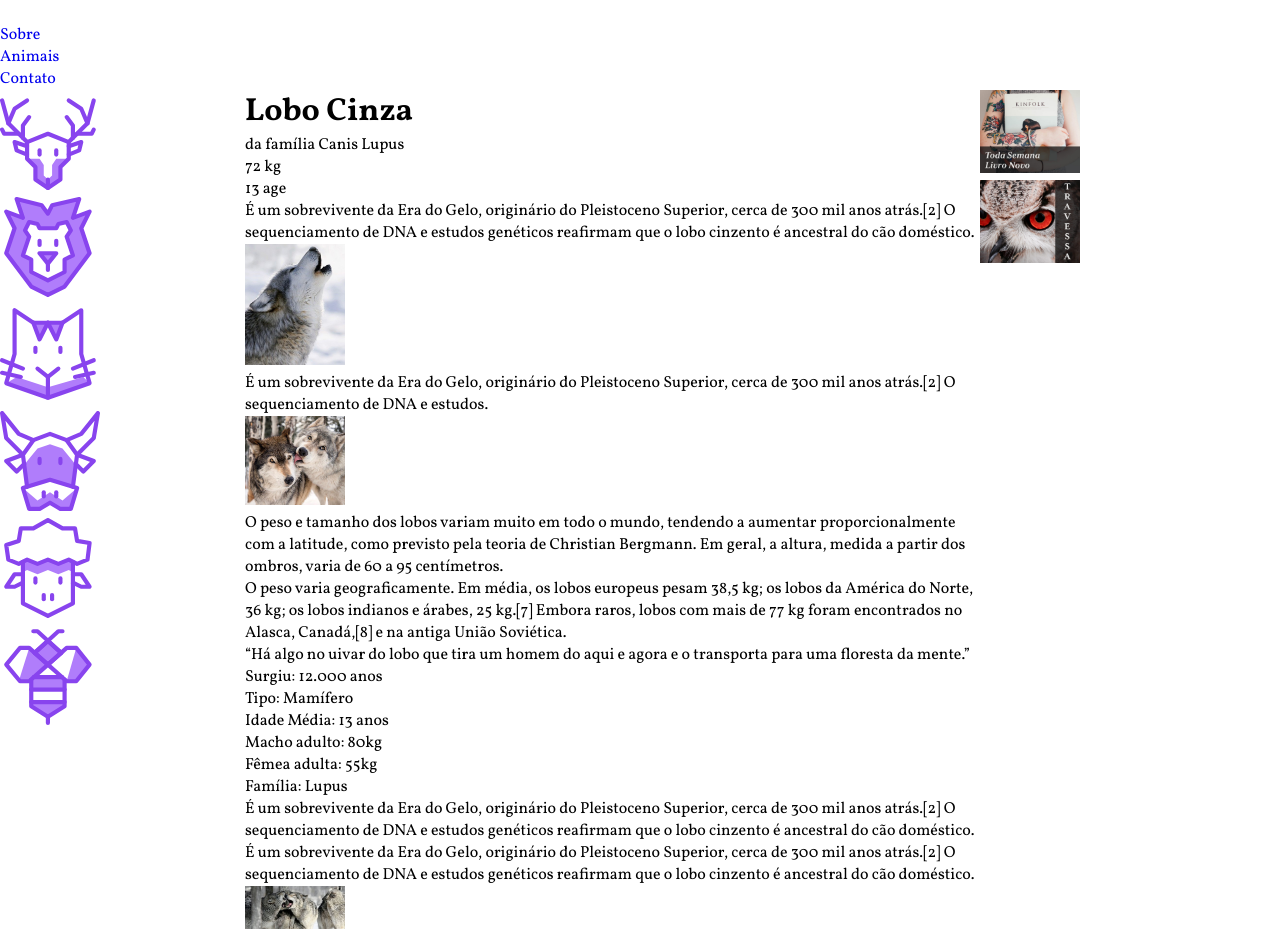
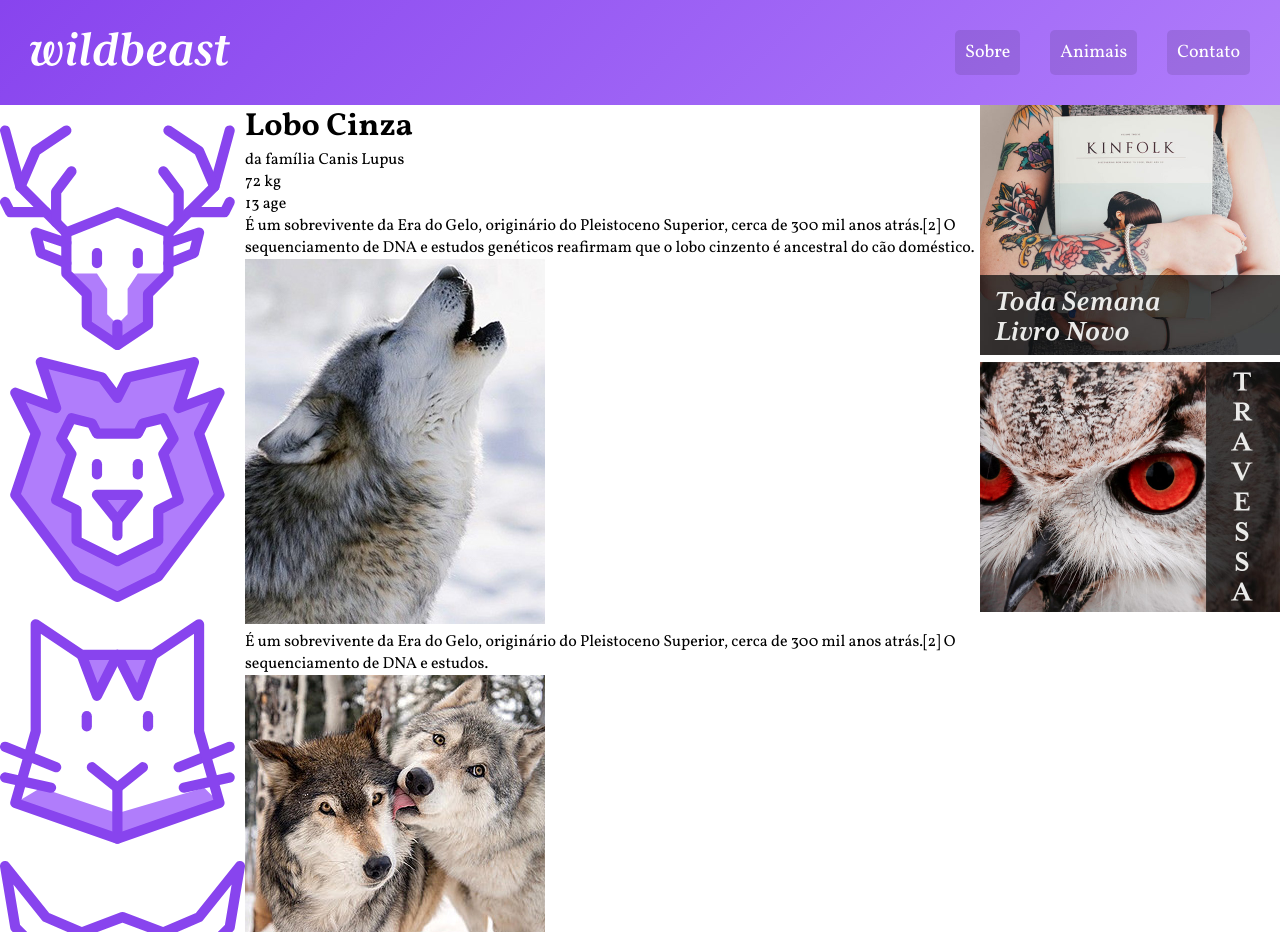
Before and after one commit to CleytonRibeiro38/projeto-html-css-cssgridlayout-responsivo, a plain HTML site: page index.html in a window 1280 px wide. Shown: the top 932 px of the page. Drawn offline with Linux system fonts and the light colour scheme.

Commit message:
Estilizando Header.

```diff
--- a/css/style.css
+++ b/css/style.css
@@ -14,7 +14,7 @@ a{
 }
 
 img{
-    max-width: 100px;
+    max-width: 100%;
 }
 /*==========ESTRUTURA DO GRID==========*/
 .estrutura{
@@ -31,3 +31,12 @@ img{
 .content {grid-area: content;}
 .anuncios {grid-area: anuncios;}
 .footer {grid-area: footer;}
+/*==========HEADER==========*/
+.header {background: linear-gradient(135deg, #8844ee, #b07dfb); padding: 30px; display: grid;
+grid-template-columns: 1fr auto; align-items: center;}
+.header .logo {max-width: 200px;}
+.header nav ul {display: flex; flex-wrap: wrap;}
+.header nav a {display: block; padding: 10px; color: white; font-size: 1.125em; background: rgba(0, 0, 0, 0.1);
+border-radius: 5px; transition: 0.1s;}
+.header nav a:hover {background: rgba(0, 0, 0, 0.5);}
+.header li + li {margin-left: 30px;}
```
